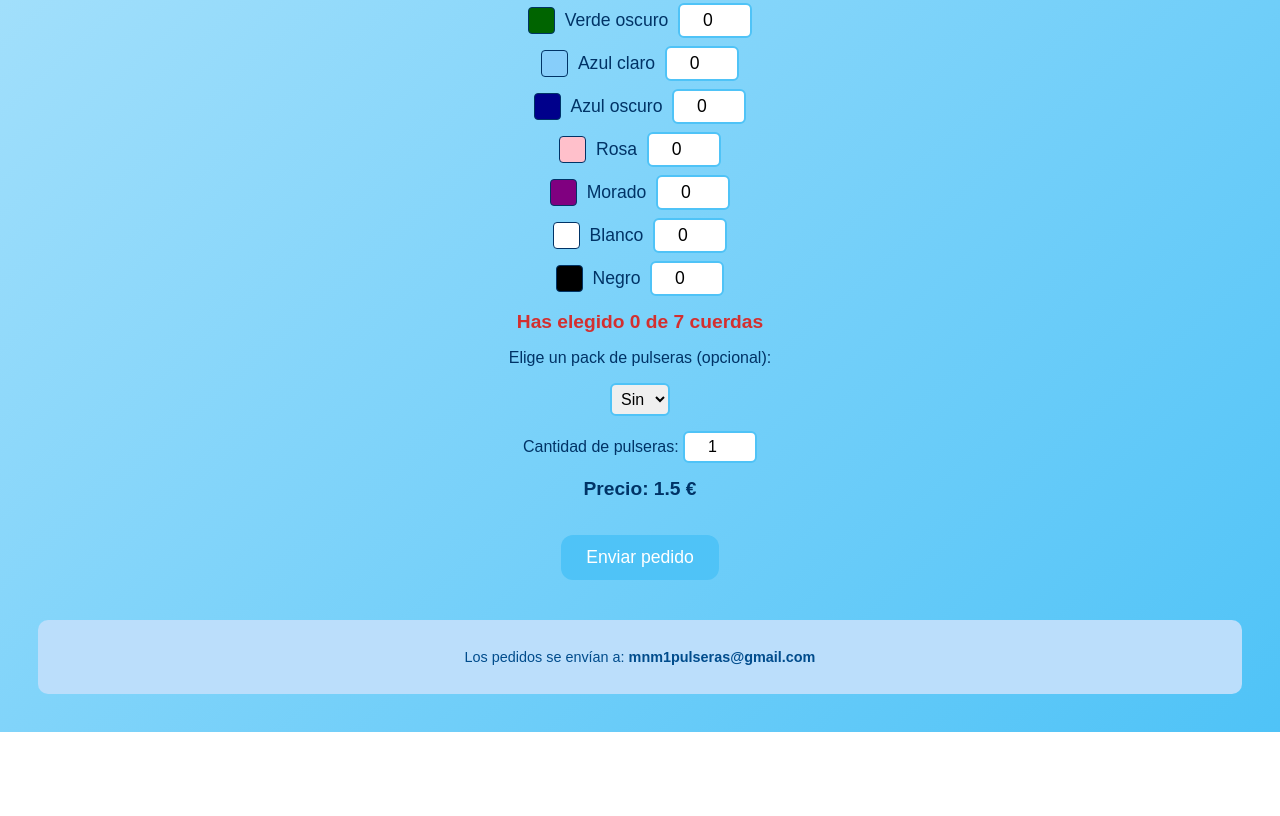
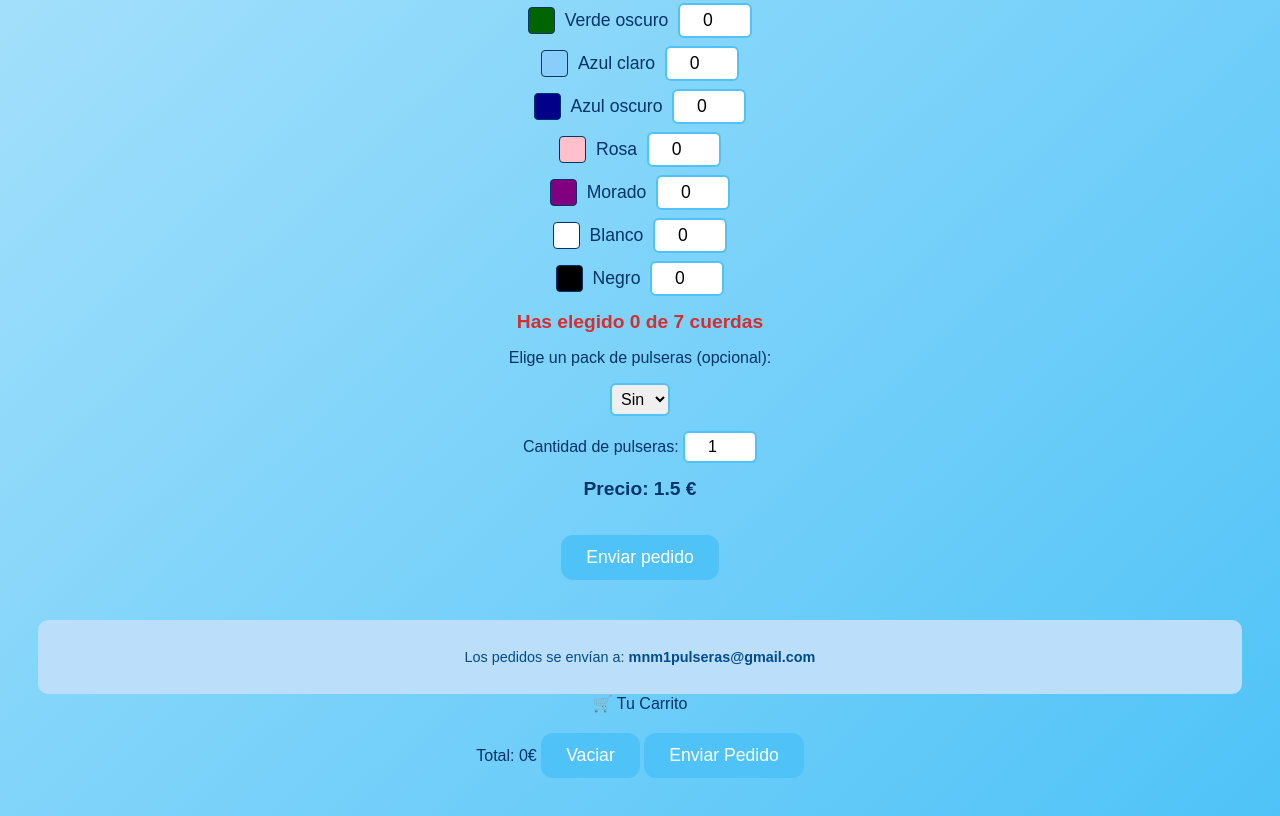
Before and after one commit to mnm1pulseras-eng/MNM-Pulseras, a plain HTML site: page index.html in a window 1280 px wide. Shown: the part 401-1217 px from the top of the page. Before the commit the page ends 1133 px from the top, so only its background shows below. Drawn offline with Linux system fonts and the light colour scheme.

Commit message:
Update index.html

```diff
--- a/index.html
+++ b/index.html
@@ -214,5 +214,15 @@
     actualizarContador();
   </script>
 
+  <div id="mnm-carrito">
+  <div id="mnm-carrito-header">🛒 Tu Carrito</div>
+  <div id="mnm-carrito-items"></div>
+  <div id="mnm-carrito-footer">
+    <span id="mnm-carrito-total">Total: 0€</span>
+    <button id="mnm-carrito-clear">Vaciar</button>
+    <button id="mnm-carrito-send">Enviar Pedido</button>
+  </div>
+</div>
+
 </body>
 </html>
```
